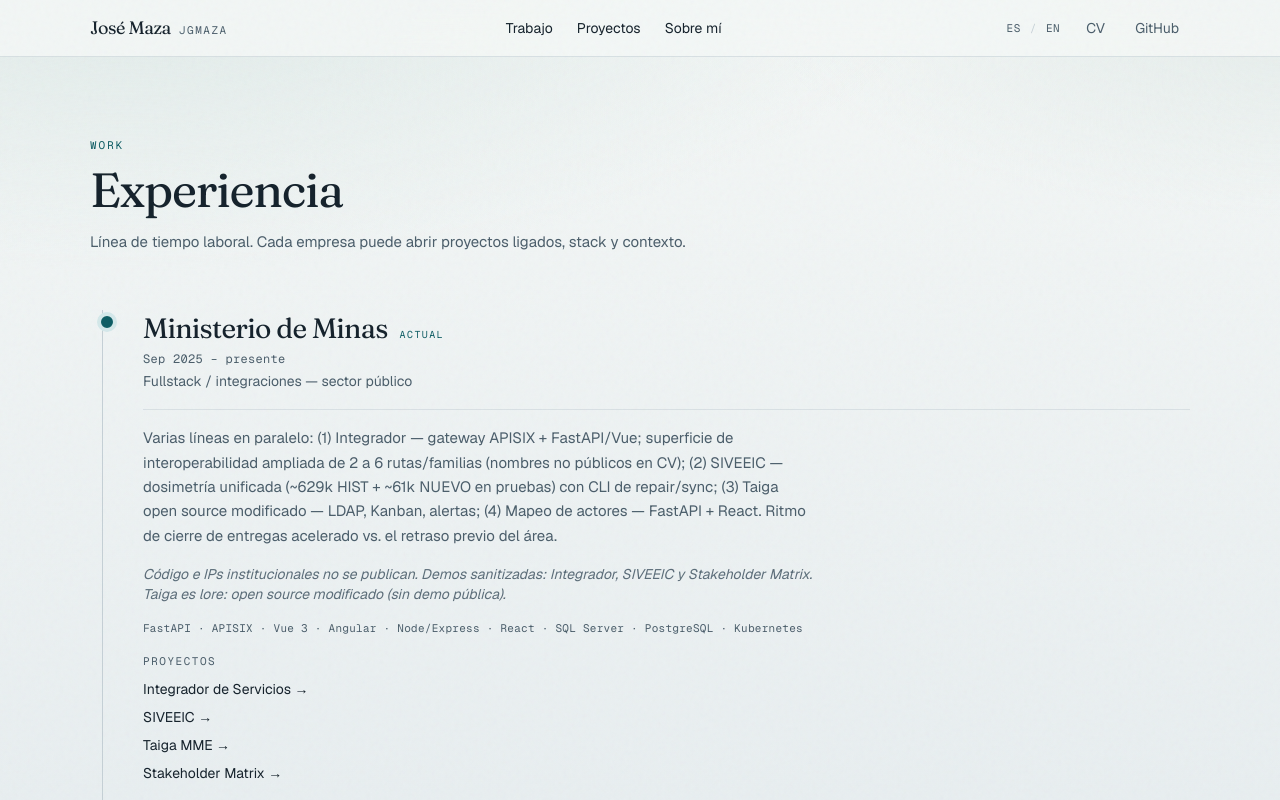
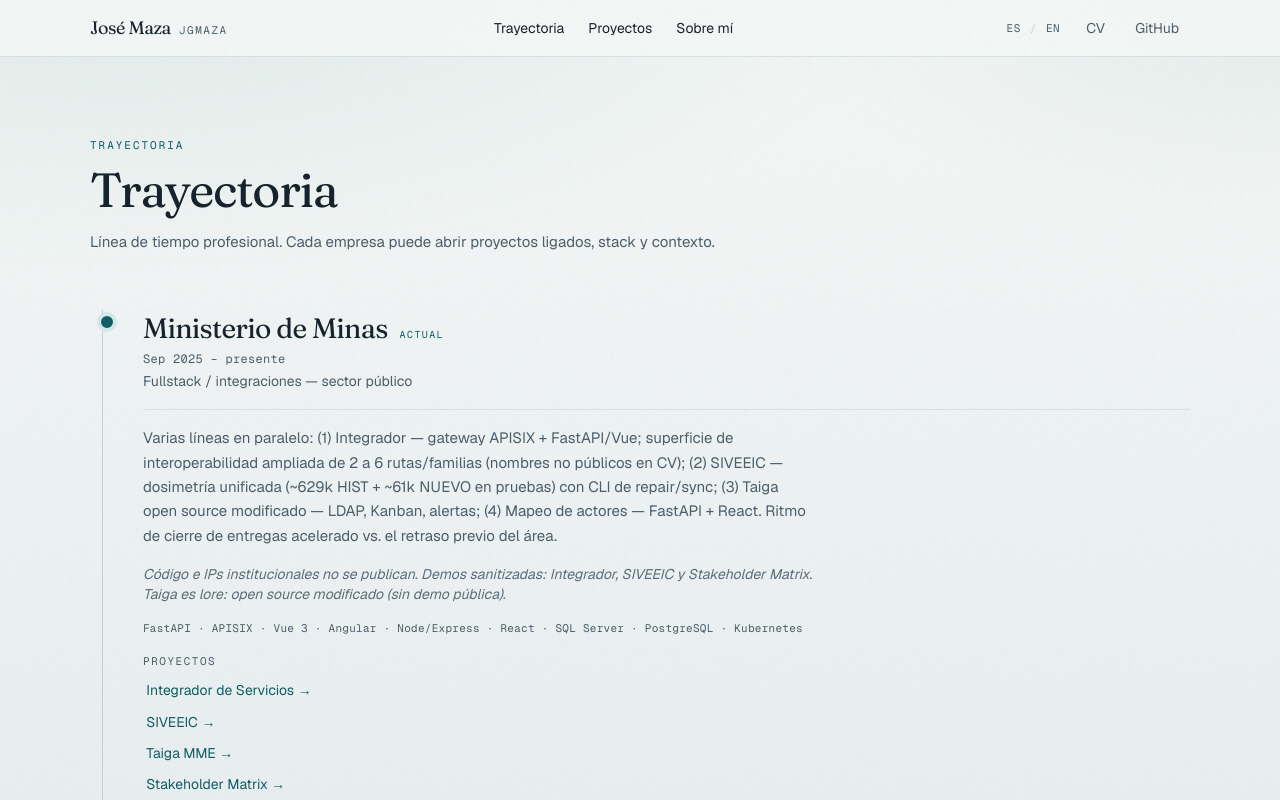
Before and after one commit to Jgmaza/jgmaza, a Next.js app: page /work in a window 1280 px wide. Shown: the top 800 px of the page. Built offline with nearby package versions, Linux system fonts and the light colour scheme.

Commit message:
Rename Trabajo to Trayectoria and restyle experience project hover.

```diff
--- a/src/app/globals.css
+++ b/src/app/globals.css
@@ -116,6 +116,27 @@
   text-decoration: underline;
   text-decoration-color: var(--accent);
   text-underline-offset: 4px;
+}
+
+.work-project-link {
+  display: inline-block;
+  border-radius: 4px;
+  padding: 0.2rem 0.55rem;
+  margin-left: -0.35rem;
+  font-size: 0.875rem;
+  color: var(--accent);
+  transition:
+    color 0.18s ease,
+    background 0.18s ease,
+    transform 0.18s ease;
+}
+
+.work-project-link:hover,
+.work-project-link:focus-visible {
+  background: #e8f1e9;
+  color: #1f5c3a;
+  outline: none;
+  transform: translateX(2px);
 }
 
 .timeline-node[data-open="true"] .timeline-dot {
--- a/src/app/work/page.tsx
+++ b/src/app/work/page.tsx
@@ -11,7 +11,7 @@
     <section className="page-shell py-16 sm:py-20">
       <Reveal>
         <p className="font-mono text-[11px] uppercase tracking-[0.18em] text-accent">
-          Work
+          {copy.nav.work}
         </p>
         <h1 className="mt-3 font-display text-4xl tracking-tight text-ink sm:text-5xl">
           {copy.work.title}
--- a/src/components/WorkTimeline.tsx
+++ b/src/components/WorkTimeline.tsx
@@ -108,7 +108,7 @@
                           <li key={project.slug}>
                             <Link
                               href={`/projects/${project.slug}`}
-                              className="text-sm text-accent hover:underline"
+                              className="work-project-link"
                             >
                               {project.title} →
                             </Link>
--- a/src/content/profile.ts
+++ b/src/content/profile.ts
@@ -123,14 +123,14 @@
 > = {
   es: {
     nav: {
-      work: "Trabajo",
+      work: "Trayectoria",
       projects: "Proyectos",
       about: "Sobre mí",
       cv: "CV",
       github: "GitHub",
     },
     home: {
-      ctaWork: "Ver trabajo",
+      ctaWork: "Ver trayectoria",
       ctaProjects: "Proyectos",
       ctaAbout: "Ver mi perfil",
       ctaCv: "Descargar CV",
@@ -139,9 +139,9 @@
       portraitAlt: "Retrato de José Maza",
     },
     work: {
-      title: "Experiencia",
+      title: "Trayectoria",
       intro:
-        "Línea de tiempo laboral. Cada empresa puede abrir proyectos ligados, stack y contexto.",
+        "Línea de tiempo profesional. Cada empresa puede abrir proyectos ligados, stack y contexto.",
       ongoing: "Actual",
       cleared: "Completado",
       projects: "Proyectos",
@@ -194,14 +194,14 @@
   },
   en: {
     nav: {
-      work: "Work",
+      work: "Experience",
       projects: "Projects",
       about: "About",
       cv: "CV",
       github: "GitHub",
     },
     home: {
-      ctaWork: "View work",
+      ctaWork: "View experience",
       ctaProjects: "Projects",
       ctaAbout: "View my profile",
       ctaCv: "Download CV",
```
